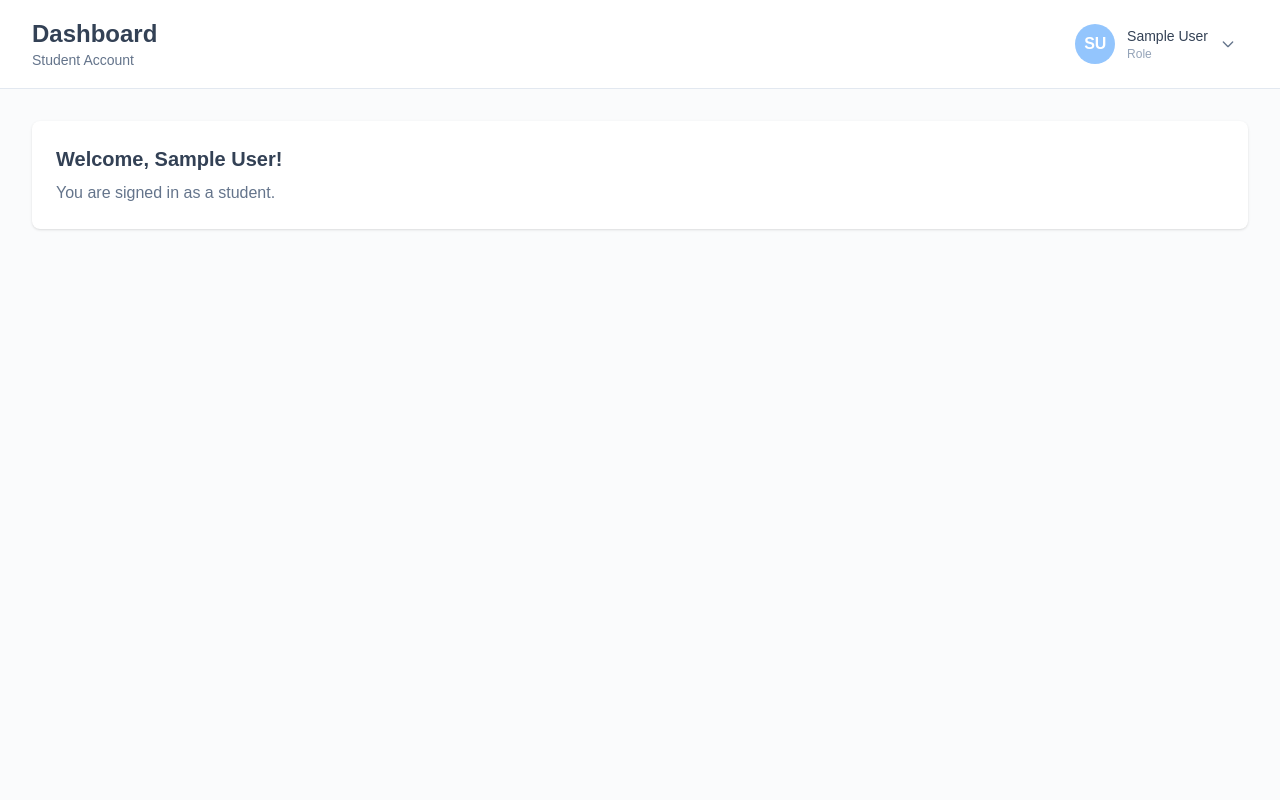
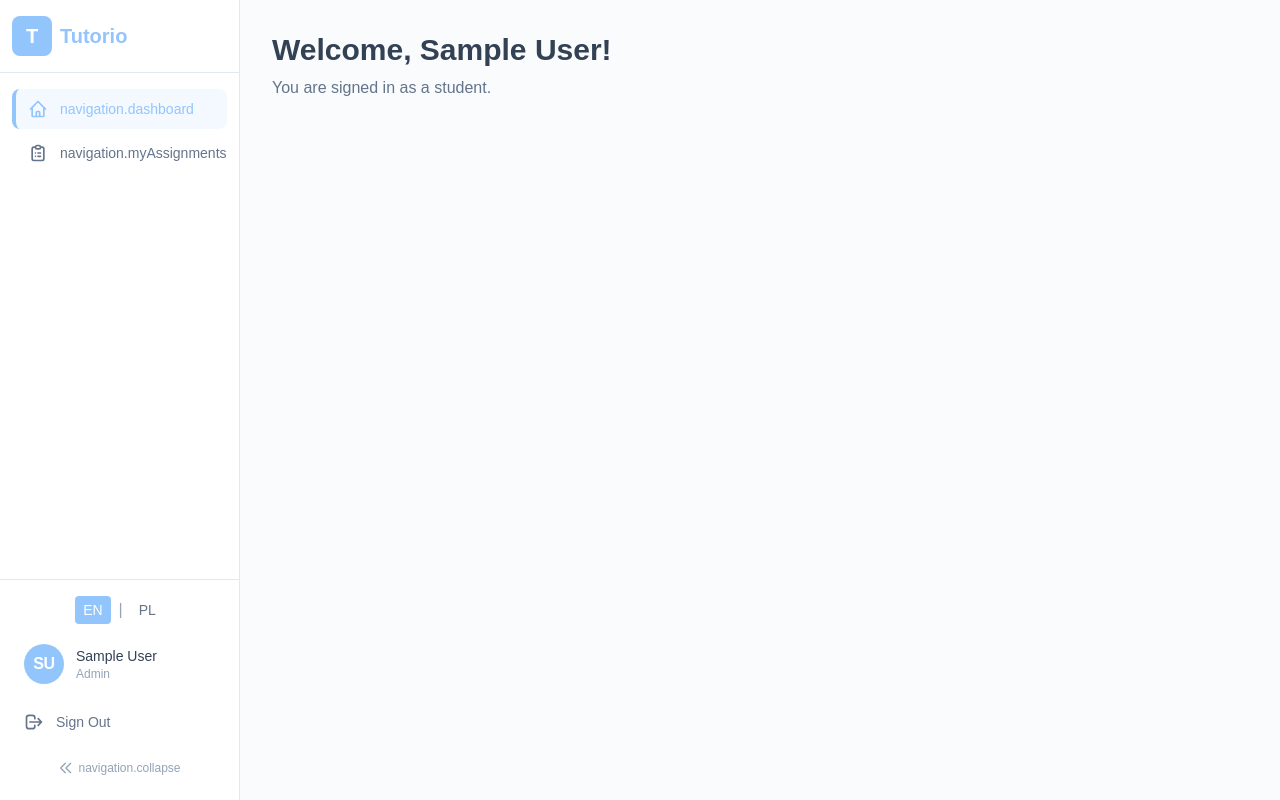
Before and after one commit to opekk/tutorio, a Next.js app: page /en/dashboard in a window 1280 px wide. Built offline with nearby package versions, Linux system fonts and the light colour scheme; no server answers; sample sign-in values are in the browser's storage.

Commit message:
REFACTOR: integrate sidebar navigation into dashboard layout

```diff
--- /dev/null
+++ b/src/app/[locale]/dashboard/layout.tsx
@@ -0,0 +1,36 @@
+import { redirect } from 'next/navigation'
+import { getCurrentUser } from '@/lib/auth'
+import { Sidebar } from '@/components/navigation/Sidebar'
+
+export default async function DashboardLayout({
+  children,
+  params,
+}: {
+  children: React.ReactNode
+  params: Promise<{ locale: string }>
+}) {
+  const { locale } = await params
+  const user = await getCurrentUser()
+
+  // Redirect to login if not authenticated
+  if (!user) {
+    redirect(`/${locale}/login`)
+  }
+
+  return (
+    <div className="flex h-screen overflow-hidden bg-background">
+      {/* Sidebar Navigation */}
+      <Sidebar
+        role={user.role}
+        userName={user.name}
+        userEmail={user.email}
+        locale={locale}
+      />
+
+      {/* Main Content Area */}
+      <main className="flex-1 overflow-y-auto">
+        {children}
+      </main>
+    </div>
+  )
+}
--- a/src/app/[locale]/dashboard/page.tsx
+++ b/src/app/[locale]/dashboard/page.tsx
@@ -1,7 +1,5 @@
-import { auth } from "@/auth"
-import { redirect } from "next/navigation"
+import { getCurrentUser } from "@/lib/auth"
 import Link from "next/link"
-import { UserMenu } from "@/components/auth/UserMenu"
 import { getTranslations, setRequestLocale } from 'next-intl/server'
 
 export default async function DashboardPage({
@@ -12,84 +10,79 @@ export default async function DashboardPage({
   const { locale } = await params
   setRequestLocale(locale)
 
-  const session = await auth()
+  const user = await getCurrentUser()
 
-  if (!session) {
-    redirect(`/${locale}/login`)
-  }
-
-  const isTutor = session.user.role === "TUTOR"
-  const isStudent = session.user.role === "STUDENT"
+  // User is guaranteed to exist because of layout authentication
+  const isTutor = user!.role === "TUTOR"
+  const isStudent = user!.role === "STUDENT"
   const t = await getTranslations({ locale, namespace: 'dashboard' })
   const tAuth = await getTranslations({ locale, namespace: 'auth' })
 
   return (
-    <div className="min-h-screen bg-background">
-      <header className="border-b border-border bg-surface">
-        <div className="mx-auto max-w-7xl px-4 py-4 sm:px-6 lg:px-8">
-          <div className="flex items-center justify-between">
-            <div>
-              <h1 className="text-2xl font-bold text-text-primary">
-                {t('title')}
+    <div className="p-8">
+      <div className="max-w-7xl mx-auto">
+        {/* Page Header */}
+        <div className="mb-8">
+          <h1 className="text-3xl font-bold text-text-primary">
+            {t('welcome', { name: user!.name })}
           </h1>
-              <p className="text-sm text-text-secondary">
-                {isTutor ? t('tutorAccount') : t('studentAccount')}
-              </p>
-            </div>
-            <UserMenu
-              name={session.user.name}
-              email={session.user.email}
-              role={session.user.role}
-            />
-          </div>
-        </div>
-      </header>
-
-      <main className="mx-auto max-w-7xl px-4 py-8 sm:px-6 lg:px-8">
-        <div className="rounded-lg bg-surface p-6 shadow">
-          <h2 className="text-xl font-semibold text-text-primary">
-            {t('welcome', { name: session.user.name })}
-          </h2>
           <p className="mt-2 text-text-secondary">
             {t('signedInAs', { role: isTutor ? tAuth('tutor').toLowerCase() : tAuth('student').toLowerCase() })}
           </p>
+        </div>
 
+        {/* Quick Actions */}
         {isTutor && (
-            <div className="mt-6 space-y-4">
-              <h3 className="text-lg font-medium text-text-primary">
+          <div className="space-y-4">
+            <h2 className="text-lg font-medium text-text-primary">
               {t('quickActions')}
-              </h3>
+            </h2>
             <div className="grid gap-4 sm:grid-cols-2 lg:grid-cols-3">
               <Link
                 href={`/${locale}/dashboard/students`}
-                  className="card-interactive rounded-lg border border-border p-4 hover:bg-surface-secondary transition-colors"
+                className="card-interactive rounded-lg border border-border bg-surface p-6 hover:border-primary/20 hover:bg-surface-secondary transition-all"
               >
-                  <h4 className="font-medium text-text-primary">
-                    👥 {t('students')}
-                  </h4>
-                  <p className="mt-1 text-sm text-text-secondary">
+                <div className="flex items-center gap-3 mb-2">
+                  <svg className="h-6 w-6 text-primary" fill="none" viewBox="0 0 24 24" stroke="currentColor">
+                    <path strokeLinecap="round" strokeLinejoin="round" strokeWidth={2} d="M12 4.354a4 4 0 110 5.292M15 21H3v-1a6 6 0 0112 0v1zm0 0h6v-1a6 6 0 00-9-5.197M13 7a4 4 0 11-8 0 4 4 0 018 0z" />
+                  </svg>
+                  <h3 className="font-semibold text-text-primary">
+                    {t('students')}
+                  </h3>
+                </div>
+                <p className="text-sm text-text-secondary">
                   {t('manageStudents')}
                 </p>
               </Link>
               <Link
                 href={`/${locale}/dashboard/questions`}
-                  className="card-interactive rounded-lg border border-border p-4 hover:bg-surface-secondary transition-colors"
+                className="card-interactive rounded-lg border border-border bg-surface p-6 hover:border-primary/20 hover:bg-surface-secondary transition-all"
               >
-                  <h4 className="font-medium text-text-primary">
-                    📝 {t('questions')}
-                  </h4>
-                  <p className="mt-1 text-sm text-text-secondary">
+                <div className="flex items-center gap-3 mb-2">
+                  <svg className="h-6 w-6 text-primary" fill="none" viewBox="0 0 24 24" stroke="currentColor">
+                    <path strokeLinecap="round" strokeLinejoin="round" strokeWidth={2} d="M9 12h6m-6 4h6m2 5H7a2 2 0 01-2-2V5a2 2 0 012-2h5.586a1 1 0 01.707.293l5.414 5.414a1 1 0 01.293.707V19a2 2 0 01-2 2z" />
+                  </svg>
+                  <h3 className="font-semibold text-text-primary">
+                    {t('questions')}
+                  </h3>
+                </div>
+                <p className="text-sm text-text-secondary">
                   {t('createQuestions')}
                 </p>
               </Link>
               <Link
                 href={`/${locale}/dashboard/assignments`}
-                  className="card-interactive rounded-lg border border-border p-4 hover:bg-surface-secondary transition-colors"
+                className="card-interactive rounded-lg border border-border bg-surface p-6 hover:border-primary/20 hover:bg-surface-secondary transition-all"
               >
-                  <h4 className="font-medium text-text-primary">
-                    📋 {t('assignments')}
-                  </h4>
-                  <p className="mt-1 text-sm text-text-secondary">
+                <div className="flex items-center gap-3 mb-2">
+                  <svg className="h-6 w-6 text-primary" fill="none" viewBox="0 0 24 24" stroke="currentColor">
+                    <path strokeLinecap="round" strokeLinejoin="round" strokeWidth={2} d="M9 5H7a2 2 0 00-2 2v12a2 2 0 002 2h10a2 2 0 002-2V7a2 2 0 00-2-2h-2M9 5a2 2 0 002 2h2a2 2 0 002-2M9 5a2 2 0 012-2h2a2 2 0 012 2m-3 7h3m-3 4h3m-6-4h.01M9 16h.01" />
+                  </svg>
+                  <h3 className="font-semibold text-text-primary">
+                    {t('assignments')}
+                  </h3>
+                </div>
+                <p className="text-sm text-text-secondary">
                   {t('assignQuestions')}
                 </p>
               </Link>
@@ -98,27 +91,37 @@ export default async function DashboardPage({
         )}
 
         {isStudent && (
-            <div className="mt-6 space-y-4">
-              <h3 className="text-lg font-medium text-text-primary">
+          <div className="space-y-4">
+            <h2 className="text-lg font-medium text-text-primary">
               {t('quickActions')}
-              </h3>
+            </h2>
             <div className="grid gap-4 sm:grid-cols-2">
               <Link
                 href={`/${locale}/dashboard/student/assignments`}
-                  className="card-interactive rounded-lg border border-border p-4 hover:bg-surface-secondary transition-colors"
+                className="card-interactive rounded-lg border border-border bg-surface p-6 hover:border-primary/20 hover:bg-surface-secondary transition-all"
               >
-                  <h4 className="font-medium text-text-primary">
-                    📋 {t('myAssignments')}
-                  </h4>
-                  <p className="mt-1 text-sm text-text-secondary">
+                <div className="flex items-center gap-3 mb-2">
+                  <svg className="h-6 w-6 text-primary" fill="none" viewBox="0 0 24 24" stroke="currentColor">
+                    <path strokeLinecap="round" strokeLinejoin="round" strokeWidth={2} d="M9 5H7a2 2 0 00-2 2v12a2 2 0 002 2h10a2 2 0 002-2V7a2 2 0 00-2-2h-2M9 5a2 2 0 002 2h2a2 2 0 002-2M9 5a2 2 0 012-2h2a2 2 0 012 2m-3 7h3m-3 4h3m-6-4h.01M9 16h.01" />
+                  </svg>
+                  <h3 className="font-semibold text-text-primary">
+                    {t('myAssignments')}
+                  </h3>
+                </div>
+                <p className="text-sm text-text-secondary">
                   {t('viewAssignments')}
                 </p>
               </Link>
-                <div className="rounded-lg border border-border p-4 opacity-50">
-                  <h4 className="font-medium text-text-primary">
-                    👥 {t('myTutors')}
-                  </h4>
-                  <p className="mt-1 text-sm text-text-secondary">
+              <div className="rounded-lg border border-border bg-surface p-6 opacity-50">
+                <div className="flex items-center gap-3 mb-2">
+                  <svg className="h-6 w-6 text-text-tertiary" fill="none" viewBox="0 0 24 24" stroke="currentColor">
+                    <path strokeLinecap="round" strokeLinejoin="round" strokeWidth={2} d="M12 6.253v13m0-13C10.832 5.477 9.246 5 7.5 5S4.168 5.477 3 6.253v13C4.168 18.477 5.754 18 7.5 18s3.332.477 4.5 1.253m0-13C13.168 5.477 14.754 5 16.5 5c1.747 0 3.332.477 4.5 1.253v13C19.832 18.477 18.247 18 16.5 18c-1.746 0-3.332.477-4.5 1.253" />
+                  </svg>
+                  <h3 className="font-semibold text-text-primary">
+                    {t('myTutors')}
+                  </h3>
+                </div>
+                <p className="text-sm text-text-secondary">
                   {t('comingSoon')}
                 </p>
               </div>
@@ -126,7 +129,6 @@ export default async function DashboardPage({
           </div>
         )}
       </div>
-      </main>
     </div>
   )
 }
--- a/src/app/[locale]/dashboard/questions/page.tsx
+++ b/src/app/[locale]/dashboard/questions/page.tsx
@@ -15,8 +15,8 @@ export default async function QuestionsPage({
   const t = await getTranslations({ locale, namespace: 'questions' })
 
   return (
-    <div className="min-h-screen bg-background">
-      <div className="mx-auto max-w-7xl px-4 py-8 sm:px-6 lg:px-8">
+    <div className="p-8">
+      <div className="mx-auto max-w-7xl">
         <div className="mb-8">
           <h1 className="text-3xl font-bold text-text-primary">
             {t('questionBank')}
--- a/src/app/[locale]/dashboard/students/page.tsx
+++ b/src/app/[locale]/dashboard/students/page.tsx
@@ -14,8 +14,8 @@ export default async function StudentsPage({
   const t = await getTranslations({ locale, namespace: 'students' })
 
   return (
-    <div className="min-h-screen bg-background">
-      <div className="mx-auto max-w-7xl px-4 py-8 sm:px-6 lg:px-8">
+    <div className="p-8">
+      <div className="mx-auto max-w-7xl">
         <div className="mb-8">
           <h1 className="text-3xl font-bold text-text-primary">
             {t('title')}
```
Lines whose indentation alone changed are shown as unchanged.
